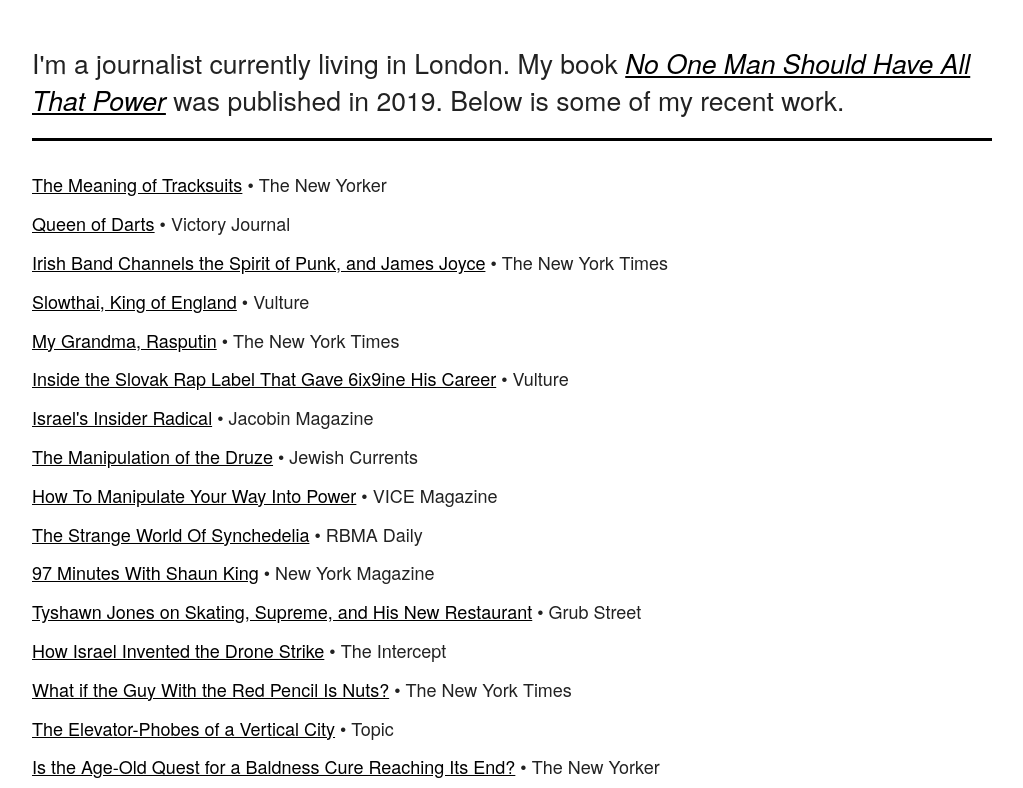
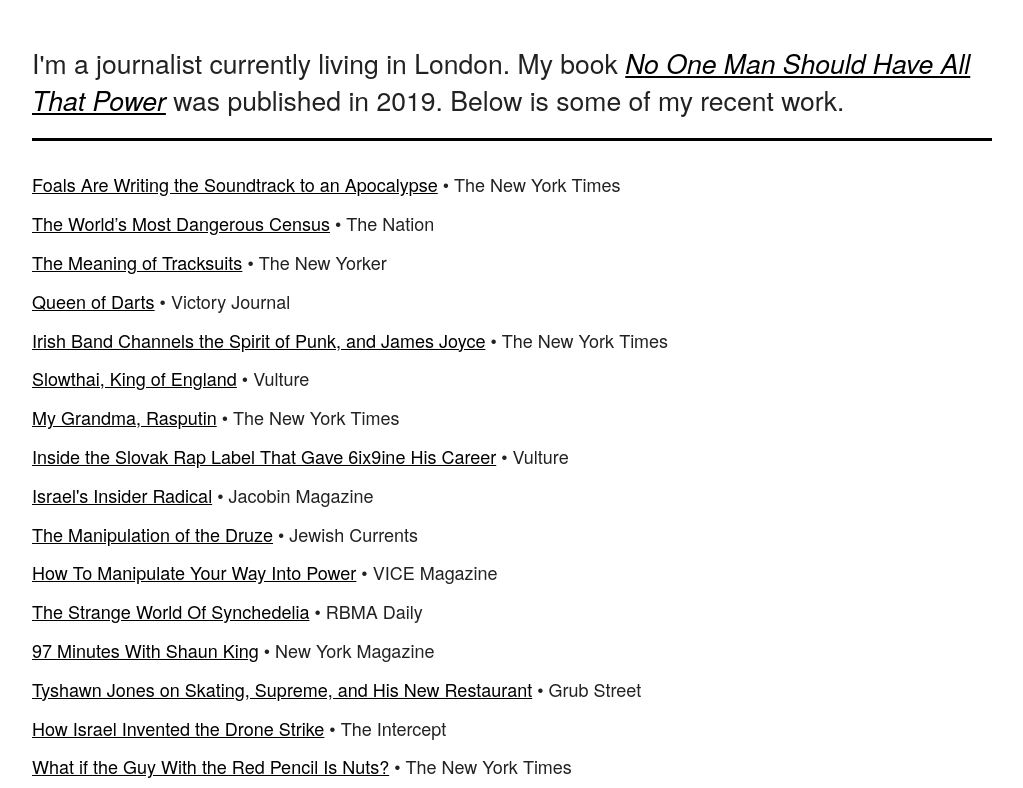
Before and after one commit to amosbarshad/amosbarshad.github.io, a plain HTML site: page work.html in a window 1280 px wide. Shown: the top 788 px of the page, without its empty margins (128-1151 px from the left). Drawn offline with Linux system fonts and the light colour scheme.

Commit message:
update work

```diff
--- a/work.html
+++ b/work.html
@@ -31,6 +31,12 @@
     <div class='row'>
       <div class='twelve columns work' style="margin-top: 2%">
         <ul>
+          <li>
+            <p class="work"><a class="amos" href="https://www.nytimes.com/2019/10/22/arts/music/foals-interview.html" target="_blank">Foals Are Writing the Soundtrack to an Apocalypse</a> • The New York Times</p>
+          </li>
+          <li>
+            <p class="work"><a class="amos" href="https://www.thenation.com/article/lebanon-census/" target="_blank">The World’s Most Dangerous Census</a> • The Nation</p>
+          </li>
          <li>
             <p class="work"><a class="amos" href="https://www.newyorker.com/culture/annals-of-inquiry/the-meaning-of-tracksuits" target="_blank">The Meaning of Tracksuits</a> • The New Yorker</p>
           </li>
```
